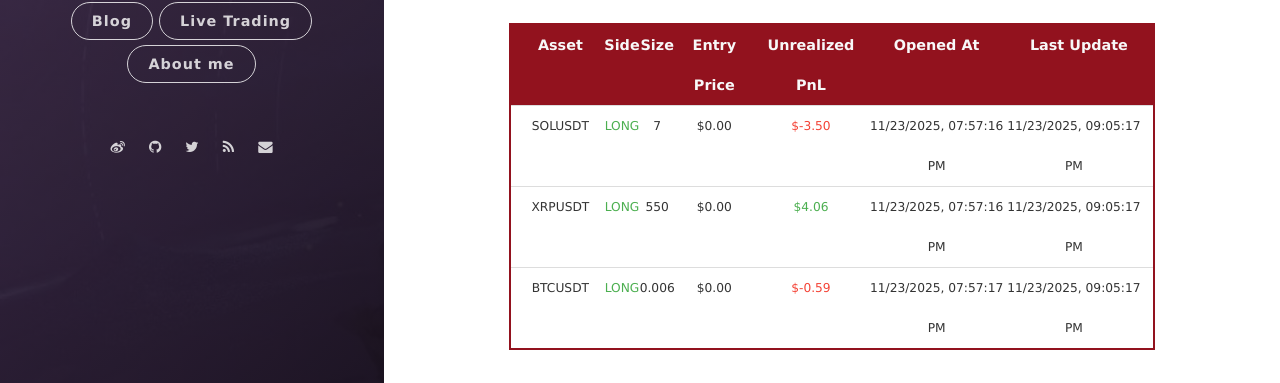
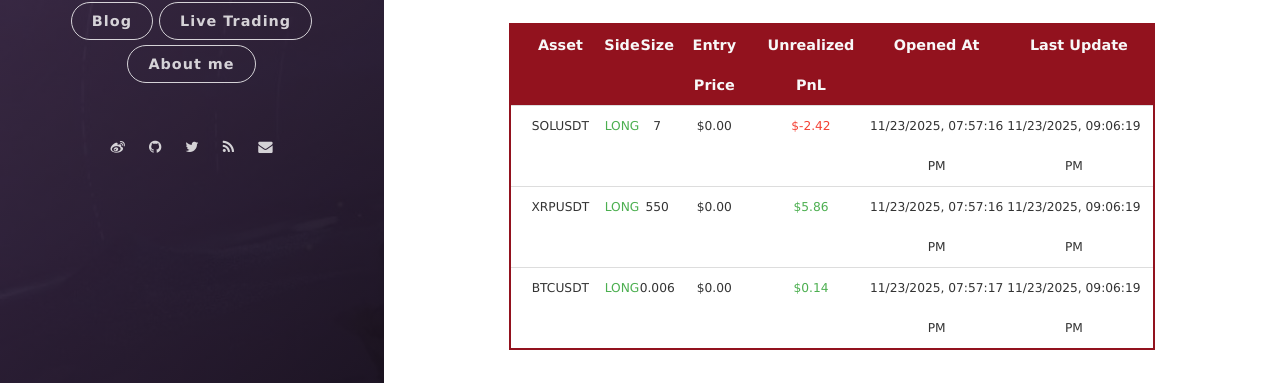
Before and after one commit to leeyegy/leeyegy.github.io, a Jekyll site: the page built from live-trading.html, in a window 1280 px wide and 1026 px high. Shown: the part 576-959 px from the top of the window. Built offline with Jekyll 4.4.1, drawn with Linux system fonts in a browser that asks for light colours; nearby versions of some CDN libraries.

Commit message:
AccountMonitor: refresh positions 2025-11-24T05:06:19+08:00

```diff
--- a/assets/data/binance/positions.json
+++ b/assets/data/binance/positions.json
@@ -4,26 +4,26 @@
     "side": "LONG",
     "size": 7.0,
     "entryPrice": 0.0,
-    "unrealizedPnl": -3.5,
+    "unrealizedPnl": -2.42460519,
     "openedAt": "2025-11-24T03:57:16+08:00",
-    "reportedAt": "2025-11-24T05:05:17+08:00"
+    "reportedAt": "2025-11-24T05:06:19+08:00"
   },
   {
     "symbol": "XRPUSDT",
     "side": "LONG",
     "size": 550.0,
     "entryPrice": 0.0,
-    "unrealizedPnl": 4.0622835,
+    "unrealizedPnl": 5.8579895,
     "openedAt": "2025-11-24T03:57:16+08:00",
-    "reportedAt": "2025-11-24T05:05:17+08:00"
+    "reportedAt": "2025-11-24T05:06:19+08:00"
   },
   {
     "symbol": "BTCUSDT",
     "side": "LONG",
     "size": 0.006,
     "entryPrice": 0.0,
-    "unrealizedPnl": -0.58892817,
+    "unrealizedPnl": 0.144,
     "openedAt": "2025-11-24T03:57:17+08:00",
-    "reportedAt": "2025-11-24T05:05:17+08:00"
+    "reportedAt": "2025-11-24T05:06:19+08:00"
   }
 ]
```
